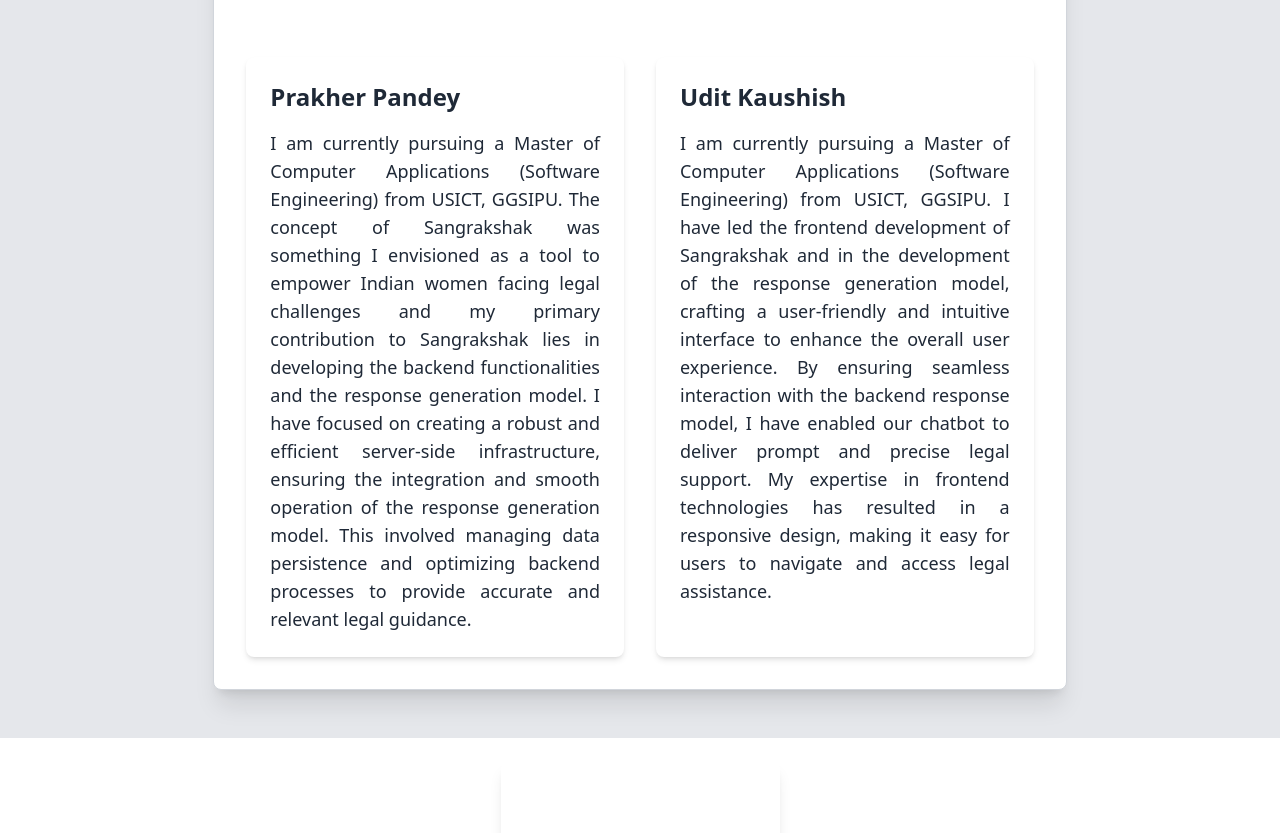
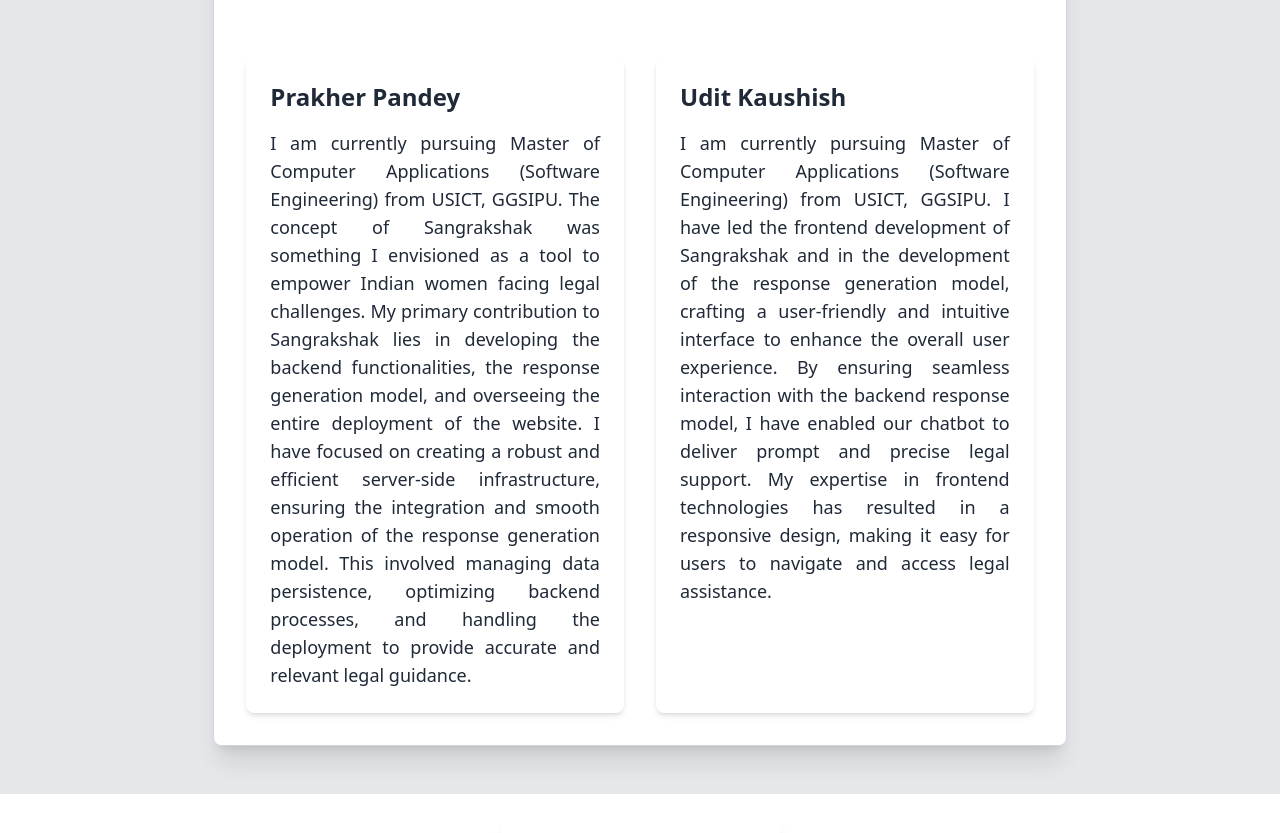
Before and after one commit to Prakherp/SangRakShak, a React (Create React App) app in the folder frontend/: page / in a window 1280 px wide. Shown: the part 1720-2553 px from the top of the page. Built offline with nearby package versions, Linux system fonts and the light colour scheme; no server answers.

Commit message:
Update Team.jsx

```diff
--- a/frontend/src/pages/Team.jsx
+++ b/frontend/src/pages/Team.jsx
@@ -9,16 +9,17 @@
           <div className="team-member p-6 bg-base-100 rounded-lg shadow-md transition-transform transform hover:scale-105 hover:shadow-lg duration-300 ease-in-out">
             <h3 className="text-2xl font-semibold mb-4 text-white-800 transition-colors duration-300 ease-in-out hover:text-blue-600">Prakher Pandey</h3>
             <p className="text-lg text-wihte-700 transition-colors duration-300 ease-in-out hover:text-blue-600" style={{textAlign: "justify"}}>
-            I am currently pursuing a Master of Computer Applications (Software Engineering) from USICT, GGSIPU.
-            The concept of Sangrakshak was something I envisioned as a tool to empower Indian women facing legal challenges and my primary contribution to Sangrakshak lies in developing the backend functionalities and the response generation model.
-            I have focused on creating a robust and efficient server-side infrastructure, ensuring the integration and smooth operation of the response generation model.
-            This involved managing data persistence and optimizing backend processes to provide accurate and relevant legal guidance.
+           I am currently pursuing Master of Computer Applications (Software Engineering) from USICT, GGSIPU.
+              The concept of Sangrakshak was something I envisioned as a tool to empower Indian women facing legal challenges.
+              My primary contribution to Sangrakshak lies in developing the backend functionalities, the response generation model, and overseeing the entire deployment of the website.
+              I have focused on creating a robust and efficient server-side infrastructure, ensuring the integration and smooth operation of the response generation model.
+              This involved managing data persistence, optimizing backend processes, and handling the deployment to provide accurate and relevant legal guidance.
             </p>
           </div>
           <div className="team-member p-6 bg-base-100 rounded-lg shadow-md transition-transform transform hover:scale-105 hover:shadow-lg duration-300 ease-in-out">
             <h3 className="text-2xl font-semibold mb-4 text-white-800 transition-colors duration-300 ease-in-out hover:text-blue-600">Udit Kaushish</h3>
             <p className="text-lg text-white-700 transition-colors duration-300 ease-in-out hover:text-blue-600" style={{textAlign: "justify"}}>
-            I am currently pursuing a Master of Computer Applications (Software Engineering) from USICT, GGSIPU.
+            I am currently pursuing Master of Computer Applications (Software Engineering) from USICT, GGSIPU.
             I have led the frontend development of Sangrakshak and in the development of the response generation model, crafting a user-friendly and intuitive interface to enhance the overall user experience.
             By ensuring seamless interaction with the backend response model, I have enabled our chatbot to deliver prompt and precise legal support.
             My expertise in frontend technologies has resulted in a responsive design, making it easy for users to navigate and access legal assistance.
```
